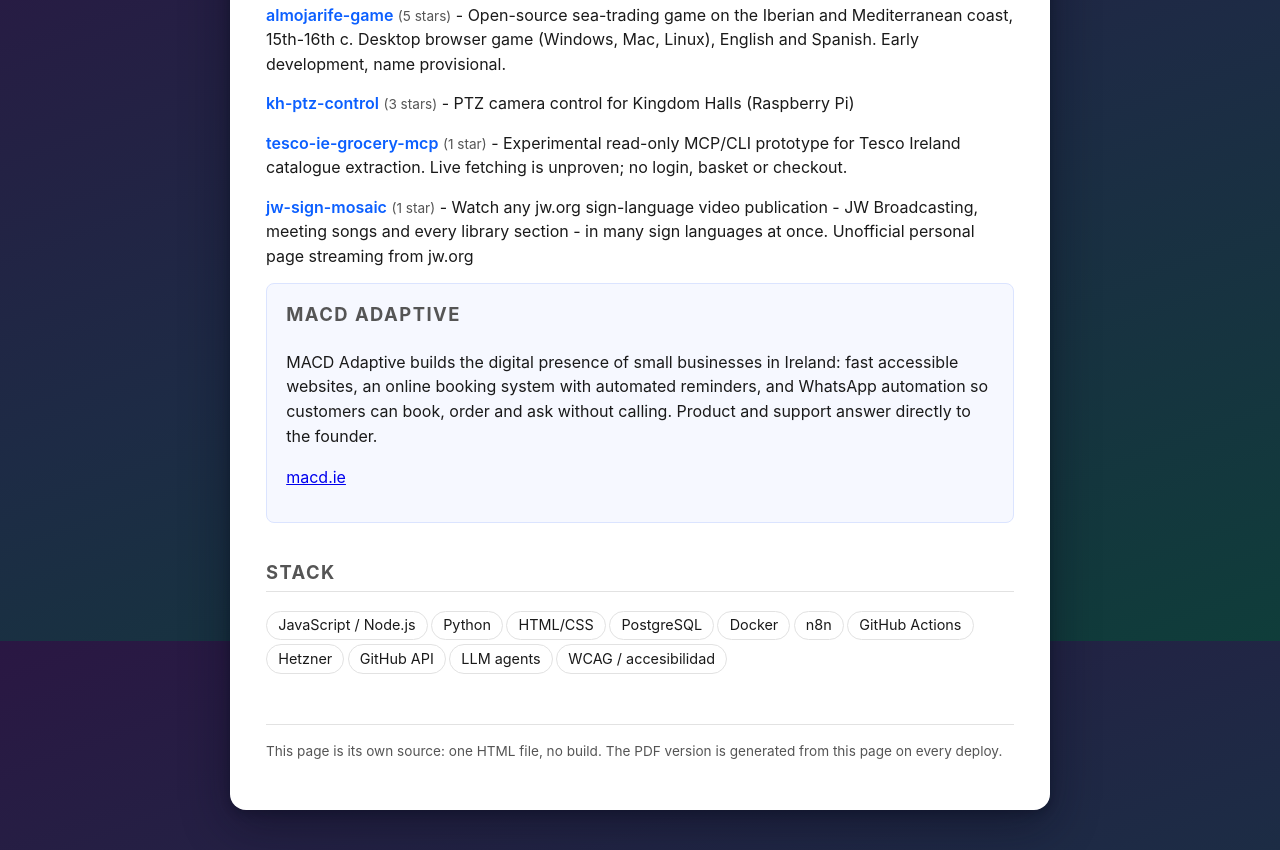
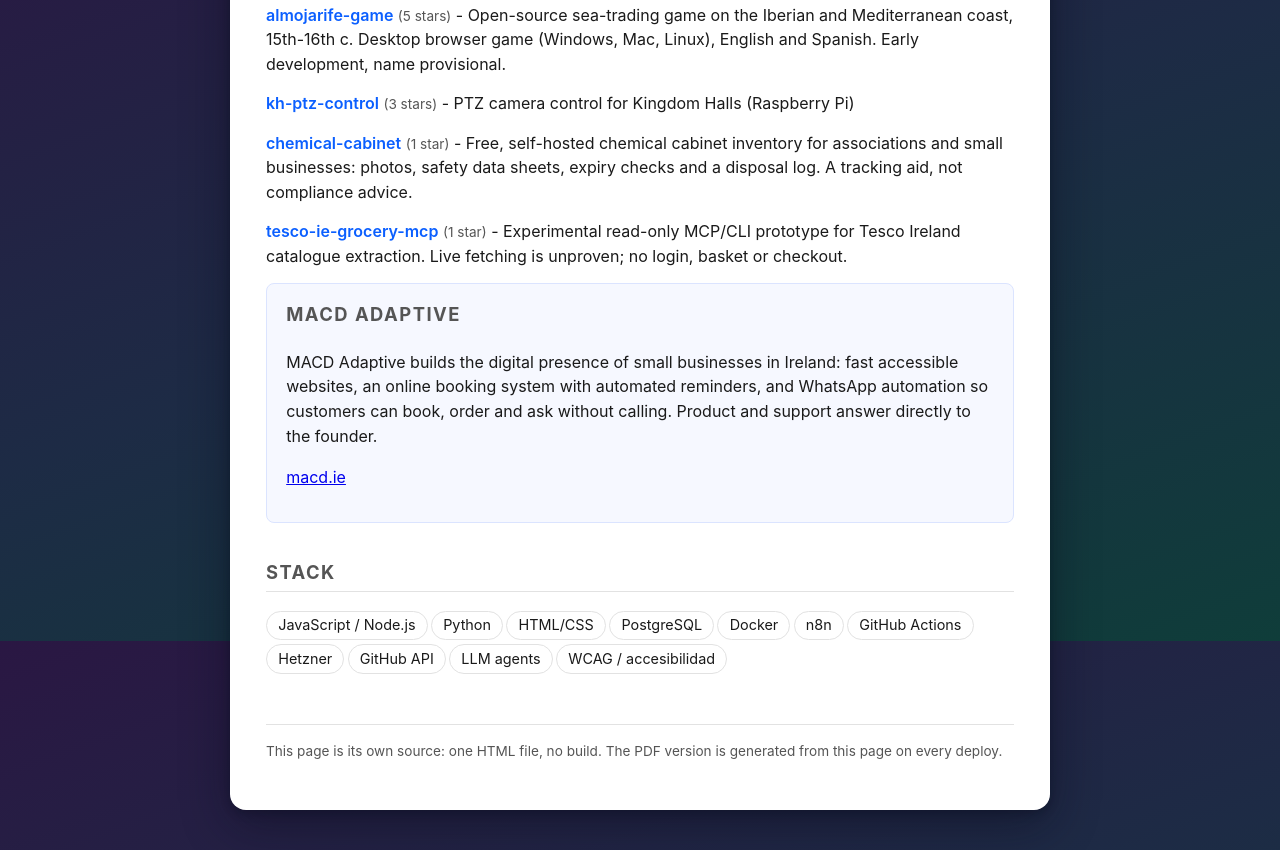
Before and after one commit to HALCONDEORO/cv, a plain HTML site: page index.html in a window 1280 px wide. Shown: the part 959-1809 px from the top of the page. Drawn offline with Linux system fonts and the light colour scheme.

Commit message:
chore: refresh top repositories

```diff
--- a/index.html
+++ b/index.html
@@ -111,8 +111,8 @@
   <div class="proj"><span class="name"><a href="https://github.com/HALCONDEORO/vidaa-clean-tv">vidaa-clean-tv</a></span> <span class="stars">(5 stars)</span> - Reversible VIDAA privacy settings guides and offline DNS log tools. Model-specific hardware verification is still pending.</div>
   <div class="proj"><span class="name"><a href="https://github.com/HALCONDEORO/almojarife-game">almojarife-game</a></span> <span class="stars">(5 stars)</span> - Open-source sea-trading game on the Iberian and Mediterranean coast, 15th-16th c. Desktop browser game (Windows, Mac, Linux), English and Spanish. Early development, name provisional.</div>
   <div class="proj"><span class="name"><a href="https://github.com/HALCONDEORO/kh-ptz-control">kh-ptz-control</a></span> <span class="stars">(3 stars)</span> - PTZ camera control for Kingdom Halls (Raspberry Pi)</div>
+  <div class="proj"><span class="name"><a href="https://github.com/HALCONDEORO/chemical-cabinet">chemical-cabinet</a></span> <span class="stars">(1 star)</span> - Free, self-hosted chemical cabinet inventory for associations and small businesses: photos, safety data sheets, expiry checks and a disposal log. A tracking aid, not compliance advice.</div>
   <div class="proj"><span class="name"><a href="https://github.com/HALCONDEORO/tesco-ie-grocery-mcp">tesco-ie-grocery-mcp</a></span> <span class="stars">(1 star)</span> - Experimental read-only MCP/CLI prototype for Tesco Ireland catalogue extraction. Live fetching is unproven; no login, basket or checkout.</div>
-  <div class="proj"><span class="name"><a href="https://github.com/HALCONDEORO/jw-sign-mosaic">jw-sign-mosaic</a></span> <span class="stars">(1 star)</span> - Watch any jw.org sign-language video publication - JW Broadcasting, meeting songs and every library section - in many sign languages at once. Unofficial personal page streaming from jw.org</div>
 <!-- TOPREPOS:END -->
 </section>
 
```
